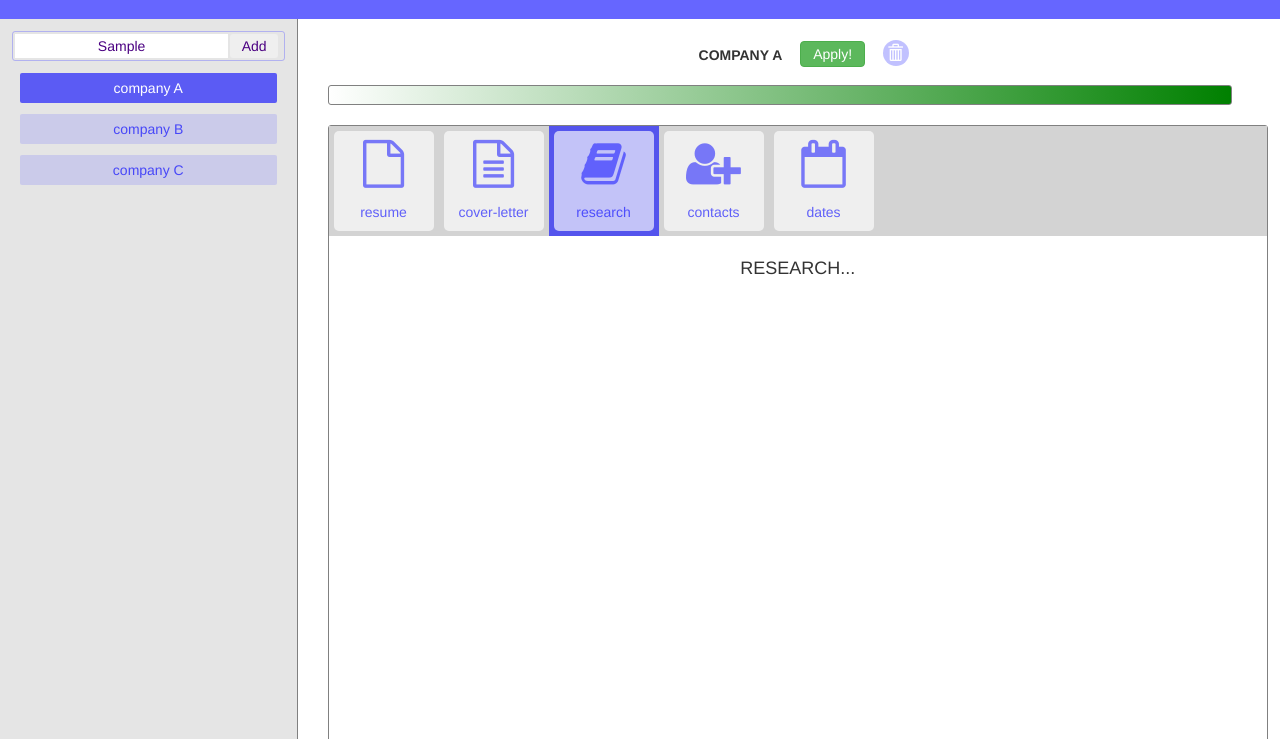
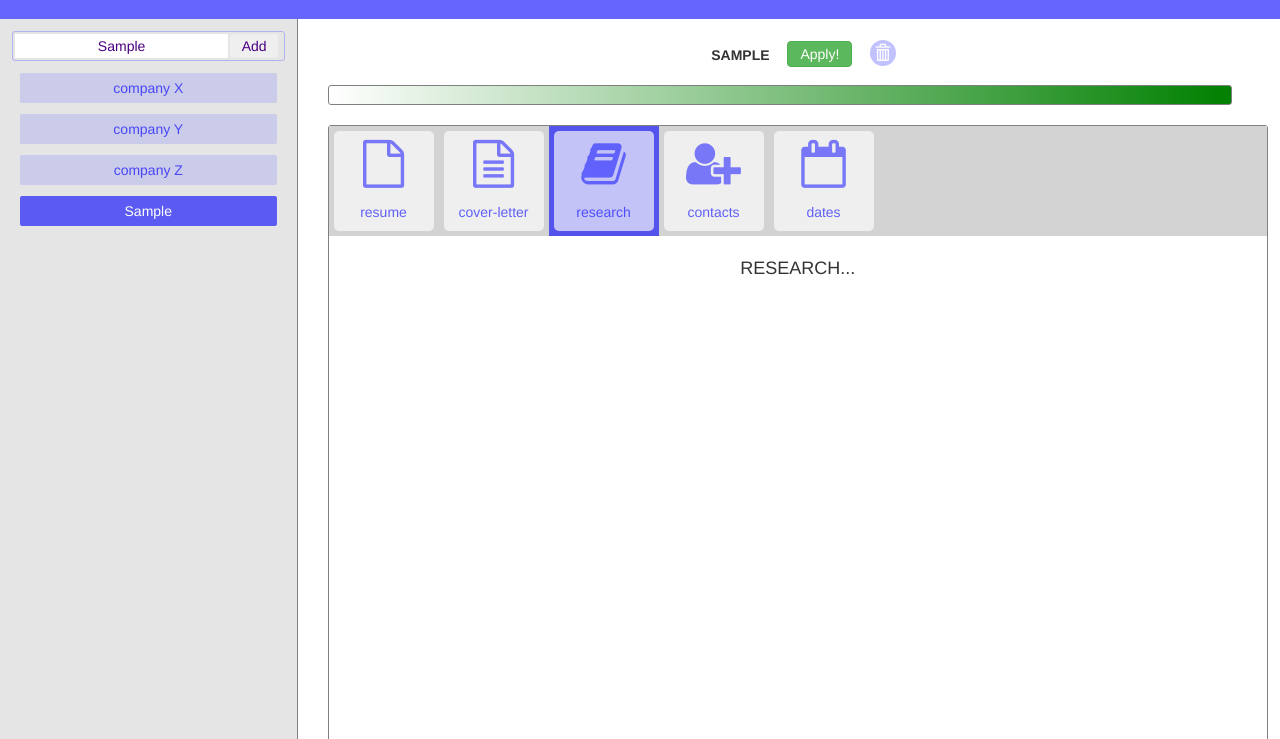
Before and after one commit to MissedMemo/brickheads, a website: page public/index.html at #!/companies in a window 1280 px wide. Both pictures are taken after typing "Sample" into the empty fields and a click on the button "Add". Shown: the part 61-800 px from the top of the page. Drawn offline with nearby package versions, Linux system fonts and the light colour scheme; some packages are replaced by stand-ins of ours.

Commit message:
crude implementation of add company to demo UI flow...

```diff
--- a/public/js/companies-controller.js
+++ b/public/js/companies-controller.js
@@ -6,6 +6,13 @@ angular.module('app')
 
     $scope.select = function( company ) {
       $scope.selection = company;
+    };
+
+    $scope.addCompany = function(name) {
+      CompanyFactory.add(name);
+      // after promise...
+      $scope.companies = CompanyFactory.getAll();
+      $scope.selection = $scope.companies[ $scope.companies.length - 1 ];
     };
 
     // HACK: forcing #defaultTask click event
@@ -20,5 +27,4 @@ angular.module('app')
 
     privateInit();
 
-
   }]);
--- a/public/js/company-factory.js
+++ b/public/js/company-factory.js
@@ -1,23 +1,30 @@
 angular.module('app')
   .factory( 'CompanyFactory', ['$http', function($http) {
 
-    var getAll = function() {
-      return [
+    var demoData = [
         {
-          name: 'company A'
+          name: 'company X'
         },
         {
-          name: 'company B'
+          name: 'company Y'
         },
         {
-          name: 'company C'
+          name: 'company Z'
         }
-      ];
+    ];
+
+    var getAll = function() {
+      return demoData;
+    };
+
+    var add = function(name) {
+      demoData.push( { name: name } );
     };
 
 
     return {
-      getAll: getAll
+      getAll: getAll,
+      add: add
     };
 
   }]);
--- a/public/views/companies.html
+++ b/public/views/companies.html
@@ -7,8 +7,8 @@
       <div class="listframe">
 
         <div class="add-company-frame">
-          <input type="text" placeholder="company name" />
-          <button>Add</button>
+          <input type="text" ng-model="name" placeholder="company name" />
+          <button ng-click="addCompany(name)">Add</button>
           <!-- Bootstrap utility to clear floats -->
           <div class="clearfix"></div>
         </div>
```
